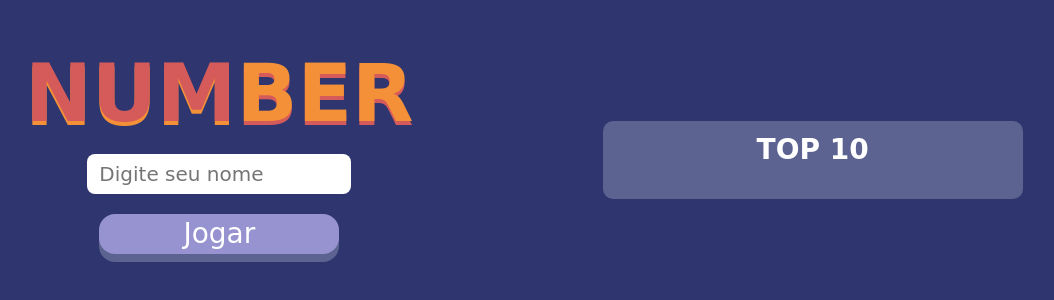
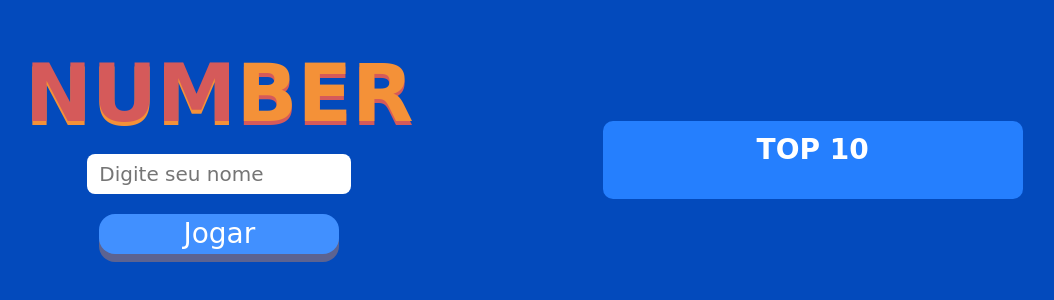
Before and after one commit to ayoline/alpha-desafio-game, a website: page frontend/src/index.html in a window 1280 px wide. Shown: the part 240-540 px from the top of the page, without its empty margins (124-1178 px from the left). Drawn offline with nearby package versions, Linux system fonts and the light colour scheme; no server answers; a web font is replaced by a local one.

Commit message:
initial-page-colors

```diff
--- a/frontend/src/pages/game/script.js
+++ b/frontend/src/pages/game/script.js
@@ -26,8 +26,7 @@ $("#math-div").on("click", function () {
             dataType: "json",
             data: JSON.stringify({
                 id: game_id,
-                problemString: playerProblemString,
-                problemResult: currentProblemResult,
+                problemString: playerProblemString
             }),
         }).done((data) => {
             // verifyWinOrLose(data);
--- a/frontend/src/style.css
+++ b/frontend/src/style.css
@@ -5,7 +5,7 @@
 
 body {
     margin: 0;
-    background-color: #2e356f;
+    background-color: #034abc;
     color: white;
     font-family: var(--zcool);
 }
@@ -58,7 +58,7 @@ main {
 
 #play-button {
     margin: 20px;
-    background-color: #9693d0;
+    background-color: #4190ff;
     border: 0;
     font-family: var(--zcool);
     color: white;
@@ -75,7 +75,7 @@ main {
 #play-button:hover {
     margin-top: 21px;
     margin-bottom: 19px;
-    background-color: #aba7db;
+    background-color: #257ffe;
     box-shadow: 0 7px 0 0 #797faf;
     transition: 100ms;
 }
@@ -90,7 +90,7 @@ main {
 
 #highscores-container {
     margin-top: 20px;
-    background-color: #5c6391;
+    background-color: #257ffe;
     border-radius: 10px;
     padding: 10px;
     width: 400px;
```
Also changed, not shown: backend/data/current-players.json (+1 -1 lines).
